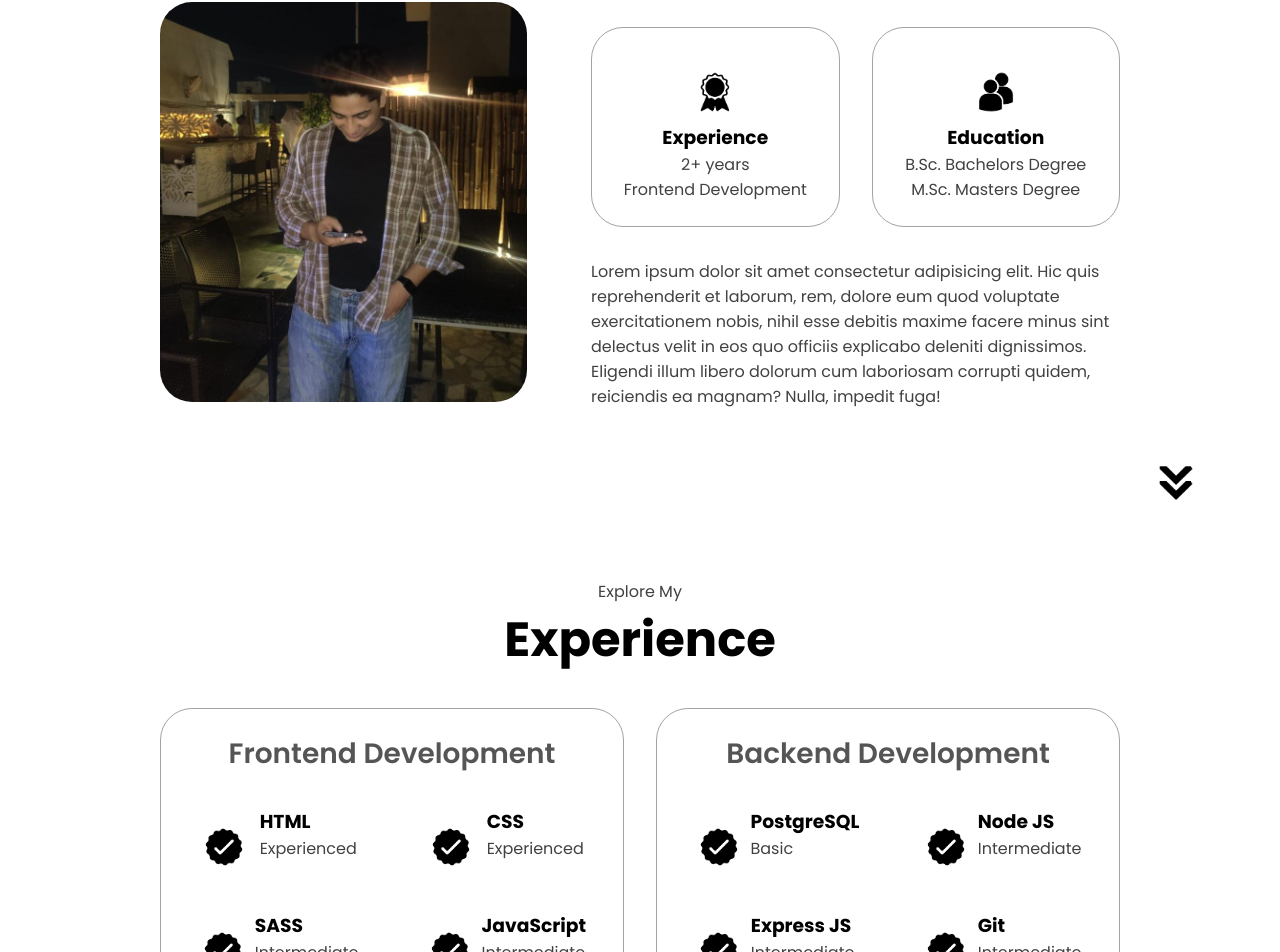
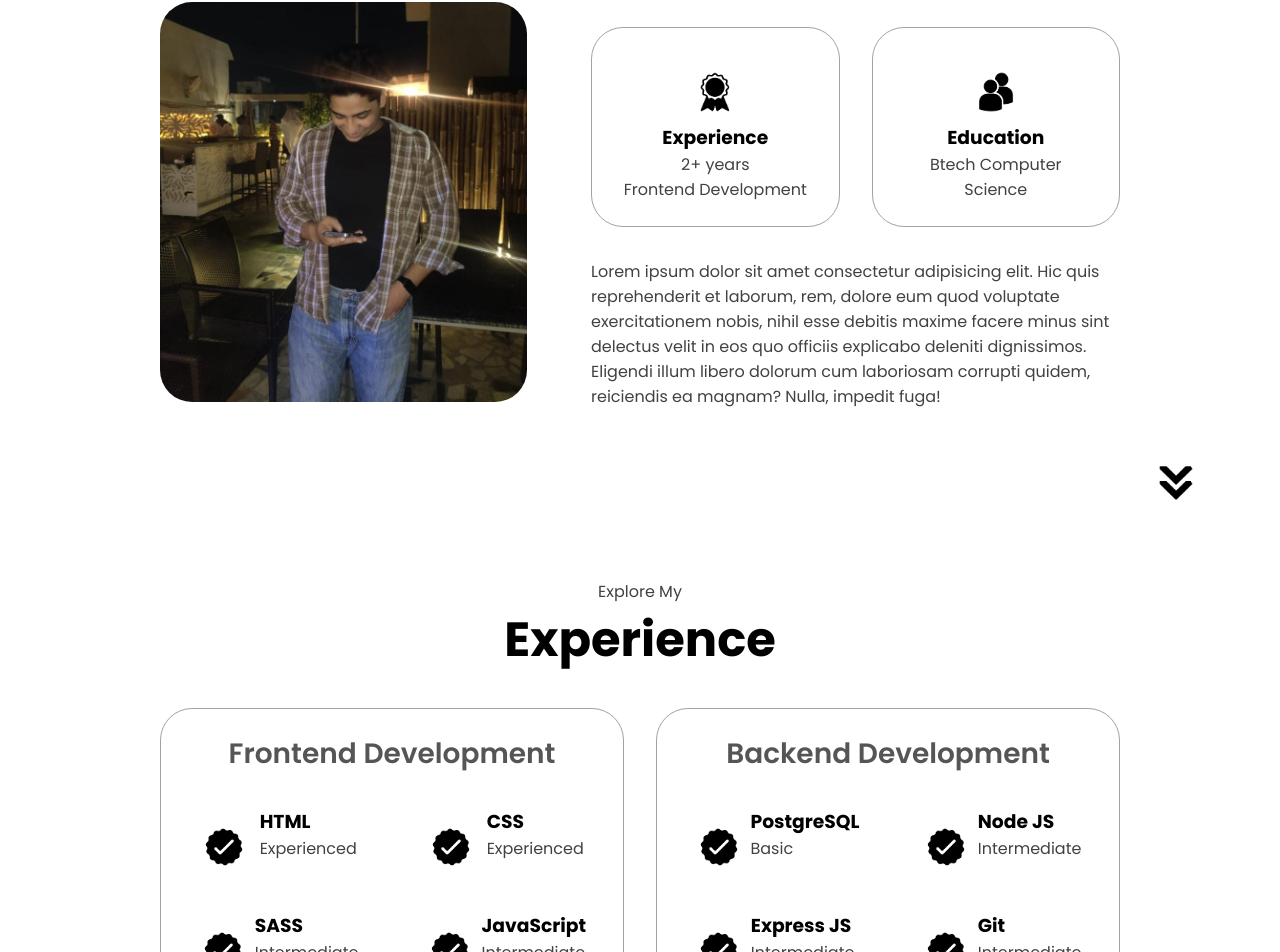
Before and after one commit to Mayanknarulaa/Portfolio, a plain HTML site: page index.html in a window 1280 px wide. Shown: the part 1045-1997 px from the top of the page. Drawn offline with Linux system fonts and the light colour scheme.

Commit message:
Update index.html

```diff
--- a/index.html
+++ b/index.html
@@ -84,7 +84,7 @@
               class="icon"
             />
             <h3>Education</h3>
-            <p>B.Sc. Bachelors Degree<br />M.Sc. Masters Degree</p>
+            <p>Btech Computer Science</p>
           </div>
         </div>
         <div class="text-container">
```
